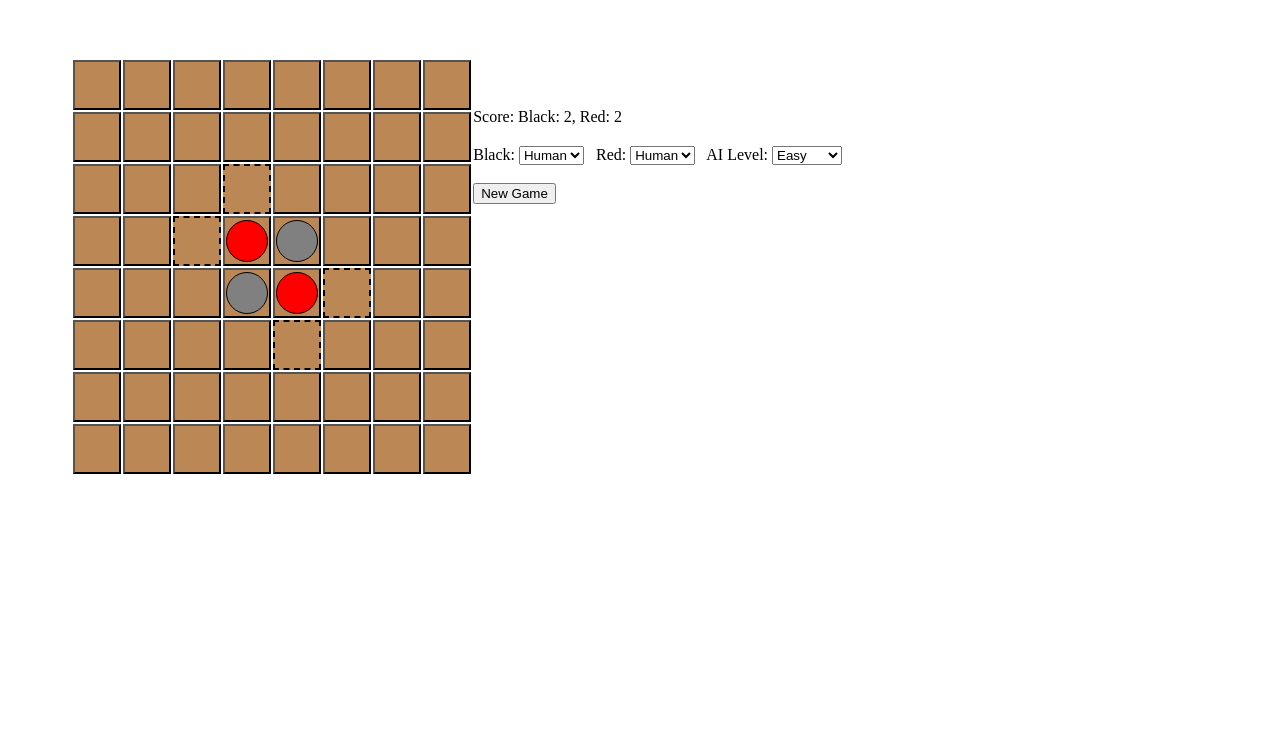
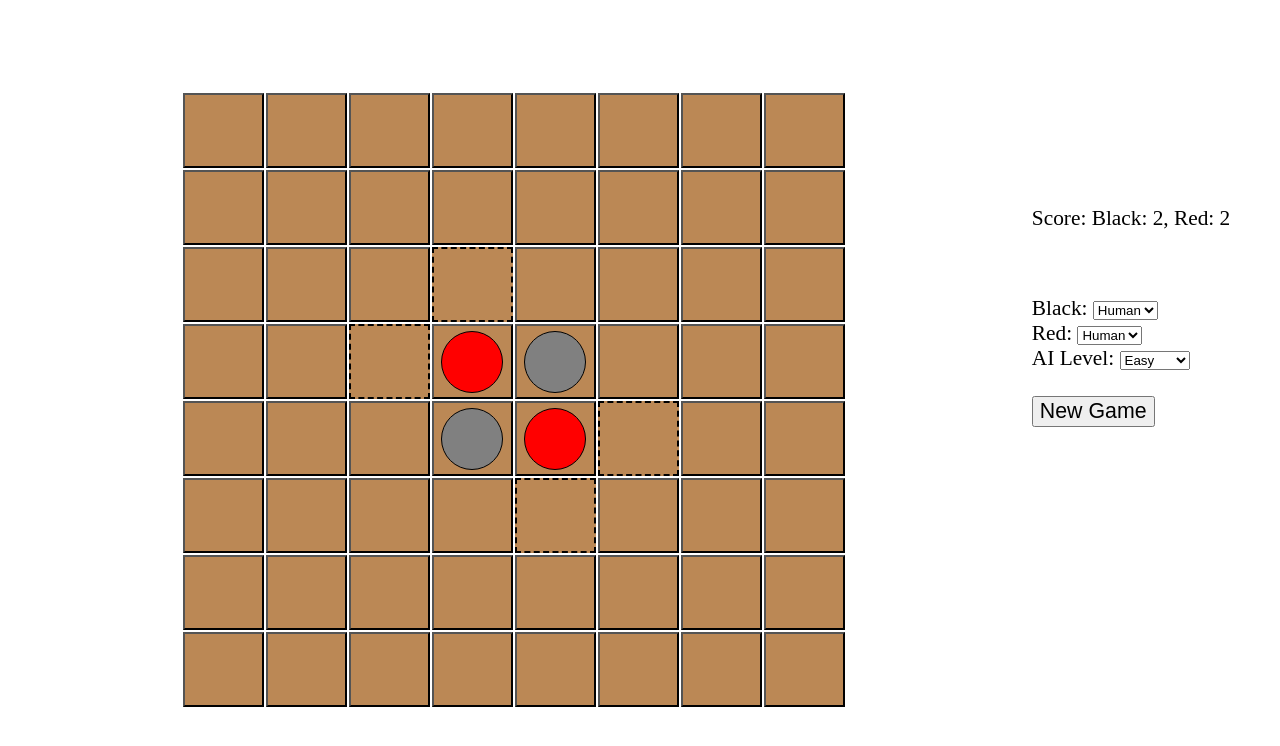
Before and after one commit to saeednj/reversi, a plain HTML site: page index.html in a window 1280 px wide. Drawn offline with nearby package versions, Linux system fonts and the light colour scheme.

Commit message:
re-ordering some ui elements

```diff
--- a/index.html
+++ b/index.html
@@ -6,26 +6,29 @@
         <title>Reversi</title>
     </head>
     <body>
-        <div id="container">
-            <div id="board-container">
-                <table id="board">
-                </table>
-            </div>
-            <div id="ui-container">
+        <div id="board-container">
+            <table id="board">
+            </table>
+        </div>
+        <div id="ui-container">
+            <div id="ui-inner-container">
                 <div id="result"></div>
                 <div id="score">Score: </div>
+                <br>
                 <div id="info"></div>
                 <div id="options">
                     Black:
                     <select id="blackplayer">
                         <option value="Human" selected="selected">Human</option>
                         <option value="AI">AI</option>
-                    </select> &nbsp;
+                    </select>
+                    <br>
                     Red:
                     <select id="redplayer">
                         <option value="Human" selected="selected">Human</option>
                         <option value="AI">AI</option>
-                    </select> &nbsp;
+                    </select>
+                    <br>
                     AI Level:
                     <select id="ailevel">
                         <option value="easy" selected="selected">Easy</option>
--- a/reversi.css
+++ b/reversi.css
@@ -1,6 +1,6 @@
 td {
-    width: 50px;
-    height: 50px;
+    width: 75px;
+    height: 75px;
     border: 2px outset black;
     background-color: #bb8855;
 }
@@ -9,8 +9,8 @@ td {
     margin: auto;
     background-color: red;
     border: 1px solid black;
-    width: 40px;
-    height: 40px;
+    width: 60px;
+    height: 60px;
     border-radius: 50%;
 }
 
@@ -34,29 +34,36 @@ td {
     visibility: hidden;
 }
 
-#container {
-    width: 90%;
-    margin: auto;
+#board-container {
     display: flex;
-    padding-top: 50px;
-}
-
-#board-container {
-    flex: 1;
+    justify-content: center;
+    float: left;
+    align-items: center;
+    height: 100%;
+    width: 80%;
 }
 
 #ui-container {
-    flex: 0 0 70%;
+    display: flex;
+    float: right;
+    width: 19%;
+    height: 100%;
 }
 
-#result, #score, #info, #options {
+#ui-inner-container {
+    display: block;
     font-family: sans serif;
+    font-size: 16pt;
 }
 
-#result {
-    padding-top: 50px;
+#score {
+    margin-top: 100%;
 }
 
-#options {
-    margin-top: 20px;
+#info {
+    margin-top: 20%;
 }
+
+option, input{
+    font-size:16pt;
+}
--- a/reversi.js
+++ b/reversi.js
@@ -135,9 +135,9 @@ function score(player) {
     ];
 
     weight[1][1] = weight[1][0] = weight[0][1] = (map[0][0] == player) ? 2 : -1;
- 	weight[1][6] = weight[1][7] = weight[0][6] = (map[0][7] == player) ? 2 : -1;
- 	weight[6][1] = weight[7][1] = weight[6][0] = (map[7][0] == player) ? 2 : -1;
- 	weight[6][6] = weight[7][6] = weight[6][7] = (map[7][7] == player) ? 2 : -1;
+    weight[1][6] = weight[1][7] = weight[0][6] = (map[0][7] == player) ? 2 : -1;
+    weight[6][1] = weight[7][1] = weight[6][0] = (map[7][0] == player) ? 2 : -1;
+    weight[6][6] = weight[7][6] = weight[6][7] = (map[7][7] == player) ? 2 : -1;
 
     var s = 0;
     for( var i=0; i<8; i++ )
@@ -165,7 +165,6 @@ function value(player, depth, alpha, beta, maxPlayer) {
 
     for( var i=0; i<8 && !cut; i++ )
         for( var j=0; j<8 && !cut; j++ ) {
-            if ( map[i][j] ) continue;
             if ( !valid(i, j, player) ) continue;
             if ( xx == -1 ) { xx = i; yy = j; }
 
```
